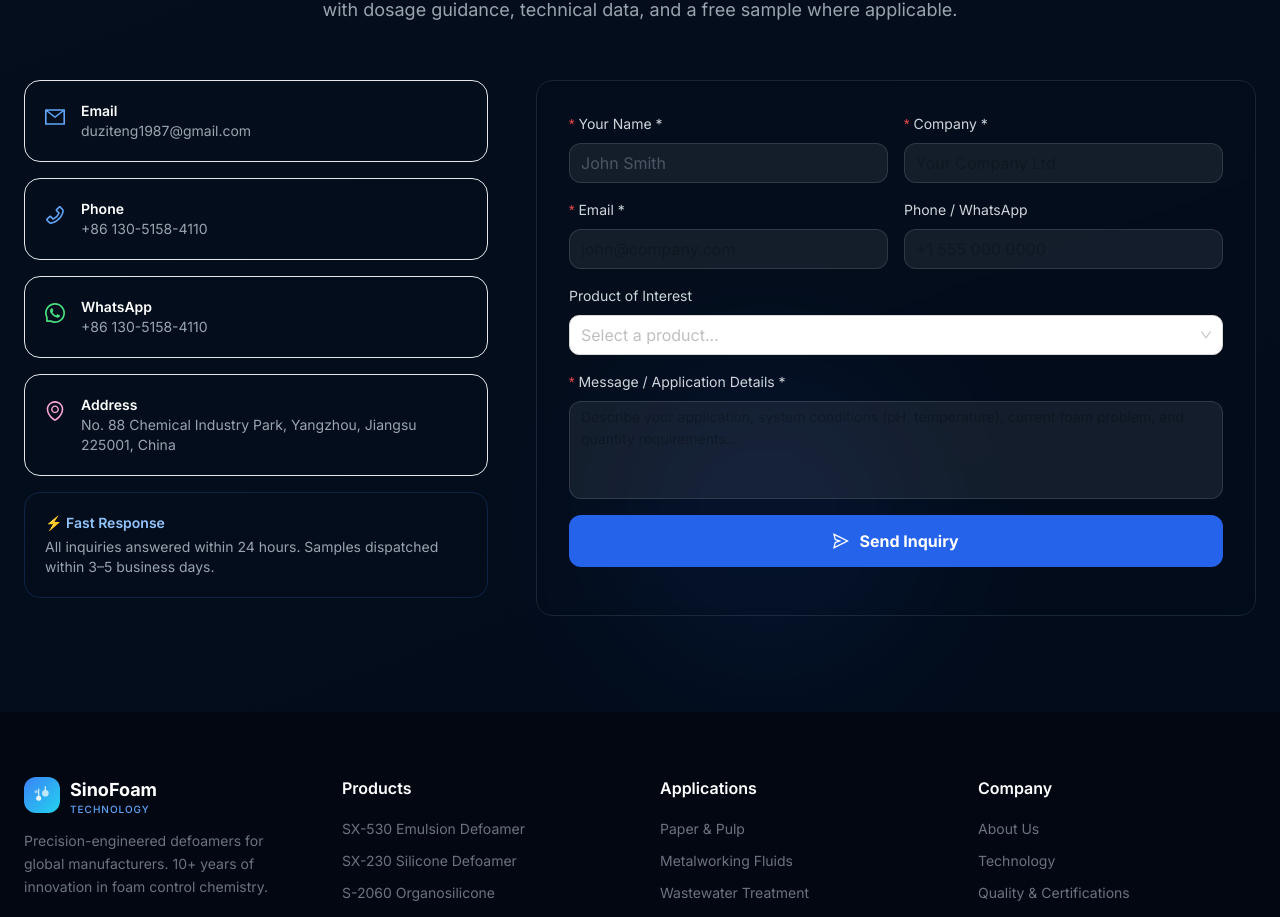
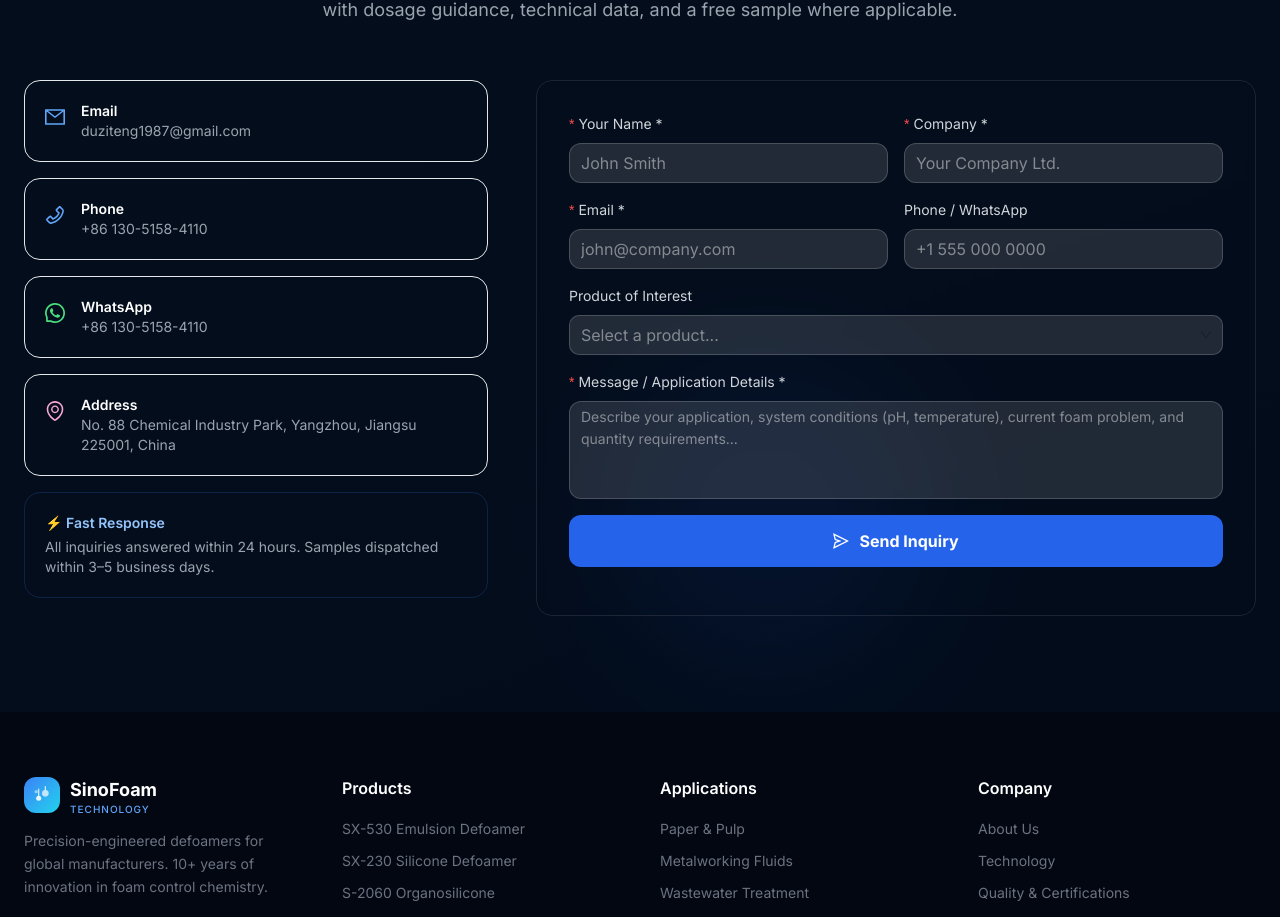
Before and after one commit to dujun-bot/defoamer-website, a React (Vite) app: page / in a window 1280 px wide. Shown: the part 6714-7631 px from the top of the page. Built offline with nearby package versions, Linux system fonts and the light colour scheme.

Commit message:
Fix: improve form readability - lighter input/select/textarea on dark background

```diff
--- a/src/components/sections/Contact.tsx
+++ b/src/components/sections/Contact.tsx
@@ -125,8 +125,8 @@ export function Contact() {
     };
 
     const inputStyle = {
-        background: 'rgba(255,255,255,0.07)',
-        border: '1px solid rgba(255,255,255,0.12)',
+        background: 'rgba(255,255,255,0.12)',
+        border: '1px solid rgba(255,255,255,0.18)',
         color: 'white',
         borderRadius: '12px',
     };
@@ -296,10 +296,8 @@ export function Contact() {
                                             size="large"
                                             options={PRODUCTS.map((p) => ({ value: p, label: p }))}
                                             style={{ borderRadius: 12 }}
-                                            dropdownStyle={{
-                                                background: '#1e293b',
-                                                border: '1px solid rgba(255,255,255,0.1)',
-                                            }}
+                                            popupClassName="contact-dropdown"
+                                            dropdownStyle={{ borderRadius: 12 }}
                                         />
                                     </Form.Item>
 
--- a/src/index.css
+++ b/src/index.css
@@ -74,6 +74,50 @@ section[id] {
   margin-bottom: 16px;
 }
 
+/* Dark-theme contact form: input & select selector */
+.contact-form .ant-input,
+.contact-form .ant-input-affix-wrapper,
+.contact-form .ant-select-selector {
+  background: rgba(255,255,255,0.12) !important;
+  border-color: rgba(255,255,255,0.18) !important;
+  color: #fff !important;
+}
+.contact-form .ant-input::placeholder,
+.contact-form .ant-input-affix-wrapper input::placeholder {
+  color: rgba(255,255,255,0.45) !important;
+}
+.contact-form .ant-select-selection-placeholder {
+  color: rgba(255,255,255,0.45) !important;
+}
+.contact-form .ant-select-selection-item {
+  color: #fff !important;
+}
+.contact-form .ant-input:focus,
+.contact-form .ant-select-focused .ant-select-selector {
+  border-color: rgba(96,165,250,0.6) !important;
+  box-shadow: 0 0 0 2px rgba(96,165,250,0.15) !important;
+}
+
+/* Dark-theme contact form: dropdown popup */
+.contact-dropdown {
+  background: #1e2d45 !important;
+  border: 1px solid rgba(255,255,255,0.12) !important;
+  border-radius: 12px !important;
+}
+.contact-dropdown .ant-select-item {
+  color: #cbd5e1 !important;
+  border-radius: 8px !important;
+}
+.contact-dropdown .ant-select-item:hover,
+.contact-dropdown .ant-select-item-option-active {
+  background: rgba(96,165,250,0.15) !important;
+  color: #fff !important;
+}
+.contact-dropdown .ant-select-item-option-selected {
+  background: rgba(96,165,250,0.25) !important;
+  color: #fff !important;
+}
+
 /* Bubble rise animation for Hero */
 @keyframes bubbleRise {
   0% {
```
